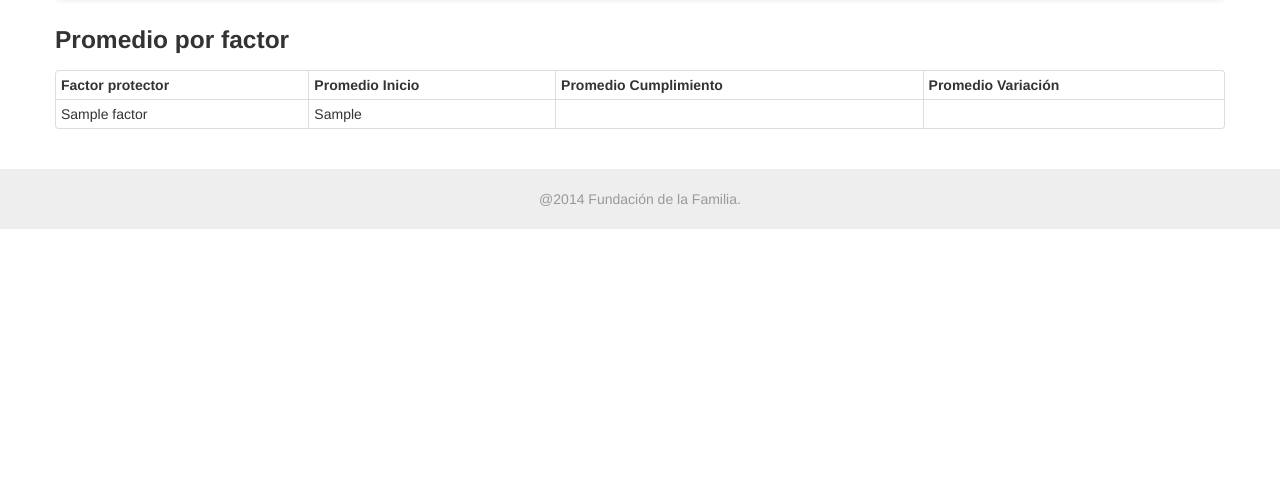
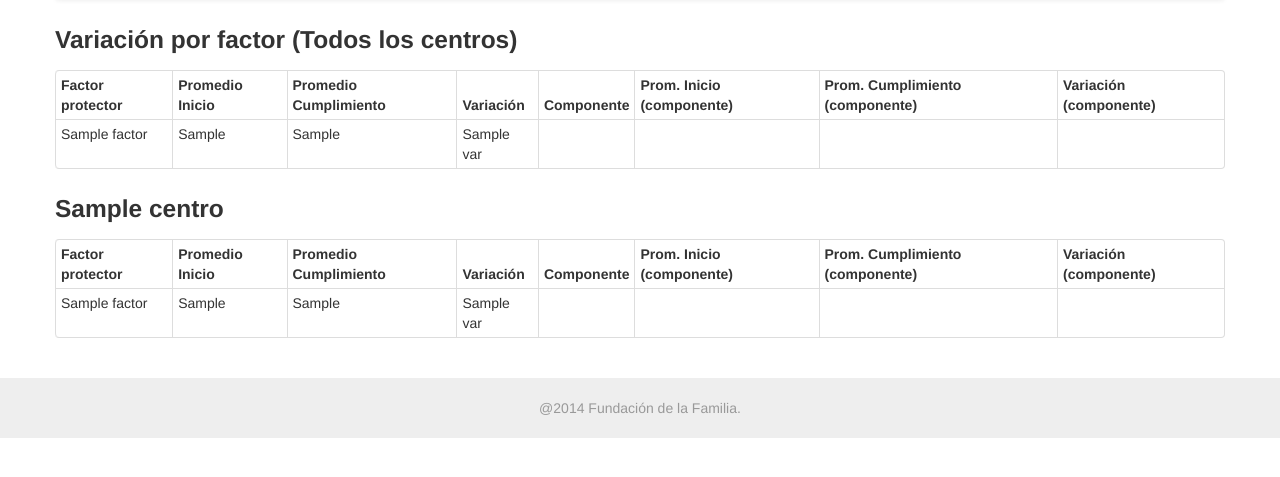
Before and after one commit to hugotox/ficha-familia, a Django app: template templates/reportes/promedio_por_factor.html in a window 1280 px wide. Shown: the part 102-579 px from the top of the page. Run offline with Django 3.2, Linux system fonts and the light colour scheme; the template is opened without the code that fills it: most values are stand-ins (such as "Sample title", 1, 10 or a date in 2020); parts of the project's set-up code (start-up, migrations or seed data) failed here and were passed over; some libraries are stand-ins or nearby versions.

Commit message:
agregado repo variacion por factor y por componente

```diff
--- a/main/admin.py
+++ b/main/admin.py
@@ -21,7 +21,7 @@ class EvalAdmin(admin.ModelAdmin):
     search_fields = ('persona__apellido_paterno', 'persona__apellido_materno',
                      'persona__familia__apellido_paterno', 'persona__familia__apellido_materno',
                      'persona__familia__centro_familiar__comuna')
-    list_display = ('persona', 'get_familia', 'get_centrofamiliar')
+    list_display = ('anio_aplicacion', 'persona', 'get_familia', 'get_centrofamiliar')
 
 
 class FamiliasAdmin(admin.ModelAdmin):
--- a/main/urls.py
+++ b/main/urls.py
@@ -34,5 +34,5 @@ urlpatterns = patterns('',
     url(r'^reportes/(?P<anio>\d+)/condiciones_vulnerabilidad/$', 'main.reports_views.condiciones_vulnerabilidad', name='condiciones_vulnerabilidad'),
     url(r'^reportes/(?P<anio>\d+)/participacion_actividades/$', 'main.reports_views.participacion_actividades', name='participacion_actividades'),
     url(r'^reportes/(?P<anio>\d+)/actividades_objetivo/$', 'main.reports_views.actividades_objetivo', name='actividades_objetivo'),
-    url(r'^reportes/(?P<anio>\d+)/prom_por_factor/$', 'main.reports_views.prom_por_factor', name='prom_por_factor'),
+    url(r'^reportes/(?P<anio>\d+)/var_por_factor/$', 'main.reports_views.prom_por_factor', name='prom_por_factor'),
 )
--- a/templates/reportes/base.html
+++ b/templates/reportes/base.html
@@ -54,11 +54,11 @@
                         Actividades por Objetivos
                     </a>
                 </li>
-{#                <li {% ifequal active "prom_por_factor" %}class="active"{% endifequal %}>#}
-{#                    <a href="/reportes/{{ anio }}/prom_por_factor/">#}
-{#                        Promedio por factor#}
-{#                    </a>#}
-{#                </li>#}
+                <li {% ifequal active "prom_por_factor" %}class="active"{% endifequal %}>
+                    <a href="/reportes/{{ anio }}/var_por_factor/">
+                        Variación por factor
+                    </a>
+                </li>
                 {% endif %}
 
     {#            <li {% ifequal active "tipos_familias" %}class="active"{% endifequal %}>#}
--- a/templates/reportes/particip_activ.html
+++ b/templates/reportes/particip_activ.html
@@ -62,6 +62,12 @@
                 <td>{{ dato.mod_clin_ali }}</td>
             </tr>
         {% endfor %}
+            <tr>
+                <td><strong>Total</strong></td>
+                {% for total in totales %}
+                    <td>{{ total.total }}</td>
+                {% endfor %}
+            </tr>
         </tbody>
     </table>
 
--- a/templates/reportes/promedio_por_factor.html
+++ b/templates/reportes/promedio_por_factor.html
@@ -1,27 +1,109 @@
 {% extends "reportes/base.html" %}
 
 {% block report_content %}
-<div id="rel_fam_per" class="section">
-    <h3>Promedio por factor</h3>
-    <table class="table table-hover table-condensed table-bordered tabla-datos">
+<div id="promedios" class="section">
+    <h3>Variación por factor (Todos los centros)</h3>
+    <table class="table table-hover table-condensed table-bordered tabla-datos todos-centros">
         <thead>
             <tr>
                 <th>Factor protector</th>
                 <th>Promedio Inicio</th>
                 <th>Promedio Cumplimiento</th>
-                <th>Promedio Variación</th>
+                <th>Variación</th>
+                <th>Componente</th>
+                <th>Prom. Inicio (componente)</th>
+                <th>Prom. Cumplimiento (componente)</th>
+                <th>Variación (componente)</th>
             </tr>
         </thead>
         <tbody>
         {% for dato in datos %}
-            <tr>
+            <tr class="{% cycle 'r1' 'r2' 'r3' as the_row %}">
                 <td>{{ dato.factor }}</td>
                 <td>{{ dato.prom_ini }}</td>
-                <td></td>
-                <td></td>
+                <td>{{ dato.prom_cum }}</td>
+                <td>{{ dato.var }}</td>
+                {% ifequal the_row 'r1' %}
+                    <td rowspan="3" class="comp"></td>
+                    <td rowspan="3" class="ini"></td>
+                    <td rowspan="3" class="cum"></td>
+                    <td rowspan="3" class="var"></td>
+                {% endifequal %}
             </tr>
         {% endfor %}
         </tbody>
     </table>
+
+    {% for datos_centro in datos_centros %}
+        <h3>{{ datos_centro.centro }}</h3>
+        <table class="table table-hover table-condensed table-bordered tabla-datos tabla-centro">
+            <thead>
+                <tr>
+                    <th>Factor protector</th>
+                    <th>Promedio Inicio</th>
+                    <th>Promedio Cumplimiento</th>
+                    <th>Variación</th>
+                    <th>Componente</th>
+                    <th>Prom. Inicio (componente)</th>
+                    <th>Prom. Cumplimiento (componente)</th>
+                    <th>Variación (componente)</th>
+                </tr>
+            </thead>
+            <tbody>
+            {% for dato in datos_centro.dato %}
+                <tr class="{% cycle 'r1' 'r2' 'r3' as the_row %}">
+                    <td>{{ dato.factor }}</td>
+                    <td>{{ dato.prom_ini }}</td>
+                    <td>{{ dato.prom_cum }}</td>
+                    <td>{{ dato.var }}</td>
+                    {% ifequal the_row 'r1' %}
+                        <td rowspan="3" class="comp"></td>
+                        <td rowspan="3" class="ini"></td>
+                        <td rowspan="3" class="cum"></td>
+                        <td rowspan="3" class="var"></td>
+                    {% endifequal %}
+                </tr>
+            {% endfor %}
+            </tbody>
+        </table>
+    {% endfor %}
+
 </div>
 {% endblock %}
+
+{% block extra_footer %}
+<script type="text/javascript">
+
+    $(document).ready(function () {
+
+        var datos_com = {{ datos_com|safe }};
+        var x = 0;
+
+        $("table.todos-centros tr.r1").each(function(){
+            var $row = $(this);
+            $row.find("td.comp").html(datos_com[x].componente);
+            $row.find("td.ini").html(datos_com[x].ini);
+            $row.find("td.cum").html(datos_com[x].cum);
+            $row.find("td.var").html(datos_com[x].var);
+            x = x + 1;
+        });
+
+        {% for dato_centro in datos_centros %}
+            var $table = $($("table.tabla-centro")[{{ forloop.counter0 }}]);
+            datos_com = {{ dato_centro.dato_com|safe }};
+            x = 0;
+            $table.find("tr.r1").each(function(){
+                var $row = $(this);
+                $row.find("td.comp").html(datos_com[x].componente);
+                $row.find("td.ini").html(datos_com[x].ini);
+                $row.find("td.cum").html(datos_com[x].cum);
+                $row.find("td.var").html(datos_com[x].var);
+                x = x + 1;
+            });
+        {% endfor %}
+
+
+    });
+
+</script>
+{% endblock %}
```
Also changed, not shown: main/reports_helper.py (+93 -38 lines), main/reports_views.py (+17 -2 lines).
